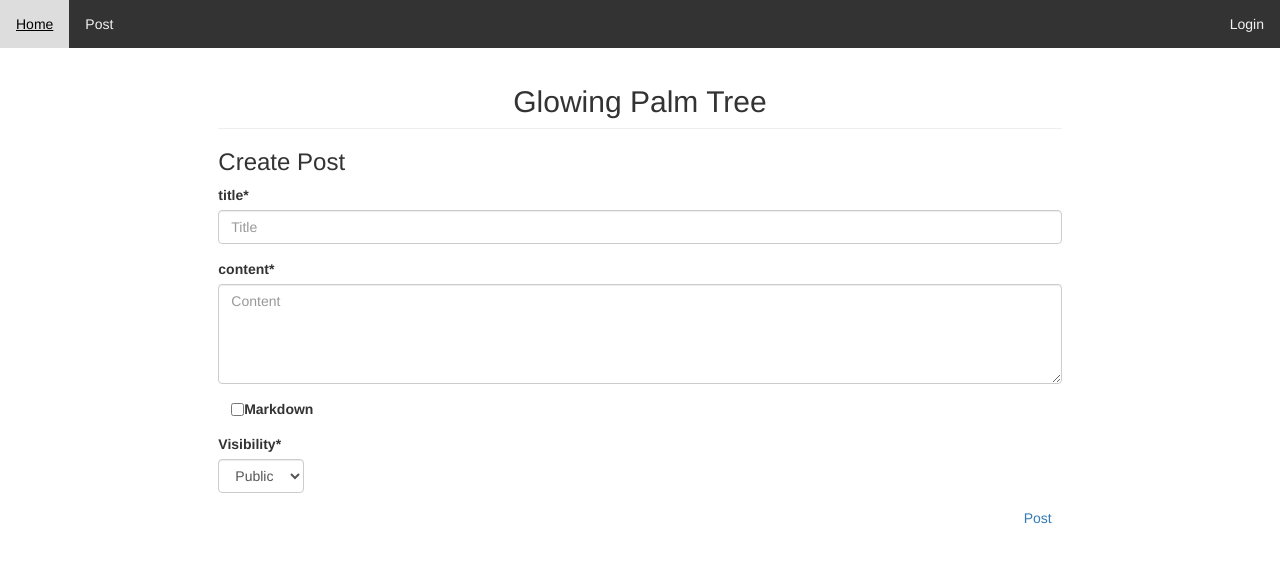
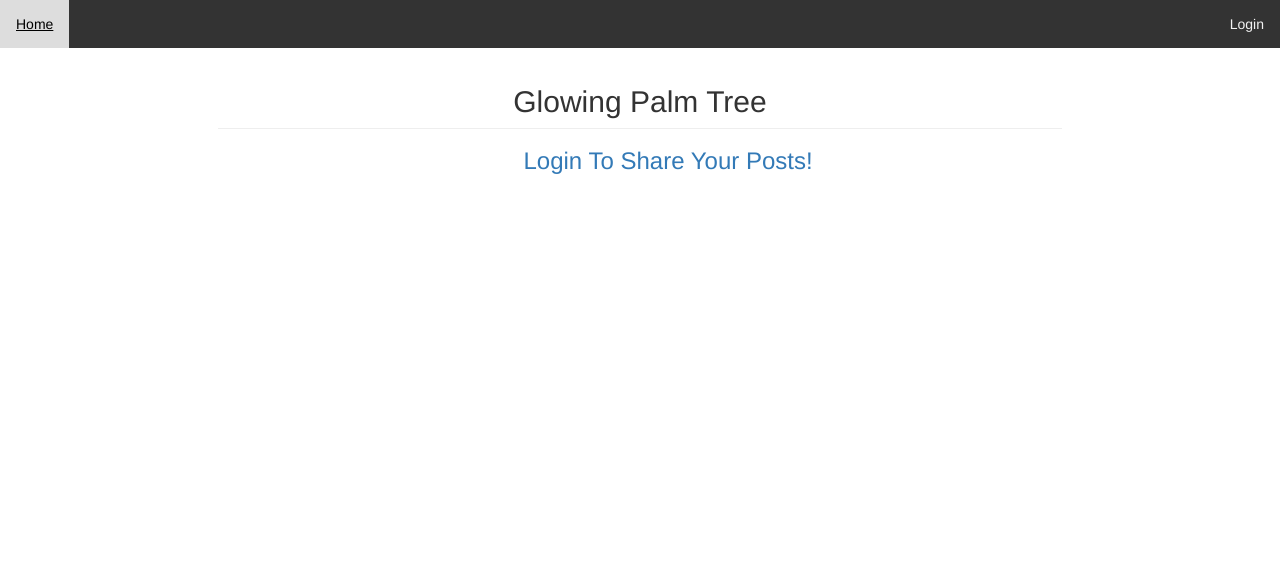
Before and after one commit to CMPUT404F21-Project/glowing-palm-tree, a Django app: page /home/ in a window 1280 px wide. Shown: the top 563 px of the page. Run offline with Django 3.2, Linux system fonts and the light colour scheme; data that the repository does not hold is empty; some libraries are stand-ins or nearby versions.

Commit message:
unlisted added fixed url view achieved like fixed edit enabled

```diff
--- a/mysite/main/forms.py
+++ b/mysite/main/forms.py
@@ -5,12 +5,12 @@ from django.db.models import fields
 from .models import User, Moment
 from crispy_forms.helper import FormHelper
 from crispy_forms.layout import Layout, Fieldset, ButtonHolder, Submit
+import datetime
 
 
 
 
-
-class CreateNewMoment(forms.Form):
+class CreateNewMoment(forms.ModelForm):
 
 
     title = forms.CharField(label="title", max_length=2000,
@@ -23,16 +23,18 @@ class CreateNewMoment(forms.Form):
                                     'class':'form-control',
                                     'placeholder':'Content'
                                 }), required=True)
-    markDown = forms.BooleanField(required=False)
     CHOICES= (
     ('Public','Public'),
     ('Friend','Friend'),
+    ('Unlisted','Unlisted')
     )
     visibility = forms.ChoiceField(widget=forms.Select, choices=CHOICES)
 
     class Meta:
         model = Moment
-        fields = {"title", 'content', 'markdown', 'visibility'}
+        fields = {"title", 'content',  'visibility'}
+
+
 
 
 
--- a/mysite/main/models.py
+++ b/mysite/main/models.py
@@ -22,7 +22,7 @@ class User(AbstractUser):
 class Moment(models.Model):
     type = models.CharField(max_length=2000, null=True)
     title = models.CharField(max_length=2000, null=True)
-    momentId = models.CharField(max_length=2000, null=True)
+    id = models.CharField(max_length=2000, primary_key=True)
     source = models.CharField(max_length=2000, null=True)
     origin = models.CharField(max_length=2000, null=True)
     description = models.CharField(max_length=2000, null=True)
@@ -36,7 +36,7 @@ class Moment(models.Model):
     published = models.DateTimeField(null=True)
     visibility = models.CharField(max_length=2000,null=True)
     unlisted = models.BooleanField(null=True)
-
+    markDown = models.BooleanField(null=True)
     def __str__(self):
         return self.content
 
@@ -62,9 +62,11 @@ class Likes(models.Model):
     type = models.CharField(max_length=2000)
     author = models.JSONField()
     object = models.URLField()
+    userId = models.CharField(max_length=2000)
+    itemId = models.CharField(max_length=2000)
     class Meta:
         constraints = [
-            models.UniqueConstraint(fields= ['summary','object'], name="like constraint")
+            models.UniqueConstraint(fields= ['userId','itemId'], name="like constraint")
         ]
 
 class Liked(models.Model):
--- a/mysite/main/templates/main/base.html
+++ b/mysite/main/templates/main/base.html
@@ -55,8 +55,8 @@
     <body>
         <div class="sidenav">
             <a href="/home">Home</a>
+            {%if user.is_authenticated%}
             <a href="/view">Post</a>
-            {%if user.is_authenticated%}
             <a href="/{{user.id|cut:user.host}}/inbox/" >Inbox</a>
             <a href="/logout/" style="float: right;">Logout</a>
             <a href="/author/{{user.localId}}" style="float: right;">{{user.username}}</a>
--- a/mysite/main/templates/main/home.html
+++ b/mysite/main/templates/main/home.html
@@ -3,7 +3,8 @@
 {% block style %}
 <style>
   a.buttons{
-    float: right;
+    margin-left: 35%;
+    font-size: x-large;
     padding-left: 10px;
     padding-right: 10px;
   }
@@ -25,20 +26,21 @@ Create new post
 {% load crispy_forms_tags %}
 {% load custom_tags %}
 {% block content %}
-<h3>Create Post</h3>
-<form method="post" action="/create/" class="form-group">
-    {% csrf_token %}
-    {{form|crispy}}
-    {%if user.is_authenticated%}
-      <input class="btn-lg" type="submit" value="post" style="float: right;">
-    {%else%}
-      <a class="buttons" href="/login/" class="btn btn-success">Post</a>
-    {%endif%}
 
-</form>
+
+  {% if user.is_authenticated%}
+  <h3>Create Post</h3>
+  <form method="post" action="../{{user.id|cut:user.host}}/posts/{% createuuid postId %}" class="form-group">
+      <input type="hidden" name="_METHOD" value="PUT"/>
+      {% csrf_token %}
+      {{form|crispy}}
+        <input class="btn-lg" type="submit" value="put" style="float: right;">
+  </form>
+  {%else%}
+  <a class="buttons" href="/login/" class="btn btn-success">Login To Share Your Posts!</a>
+  {%endif%}
 <br>
 <br>
-
   {% for pl in moments%}
     <div class="moment" style="margin-top:40pt;">
       <div class="panel panel-default">
@@ -51,9 +53,6 @@ Create new post
         </div>
         <div class="panel-body">{{pl.content}}</div>
       </div>
-      <a class="buttons" href="#" type="Share">Share</a>
-      <a class="buttons" href="#" type="Share">Comment</a>
-      <a class="buttons" href="#" type="Share">Like</a>
     </div>
 
   {% endfor %}
--- a/mysite/main/templates/main/view.html
+++ b/mysite/main/templates/main/view.html
@@ -18,7 +18,7 @@ View
                 Title:{{pl.title}}
             </div>
 
-          <div class="panel-body"><a href="/{{pl.id}}">{{pl.content}}</a></div>
+          <div class="panel-body"><a href="/{{pl.user.id|cut:pl.user.host}}/posts/{{pl.id}}">{{pl.content}}</a></div>
         </div>
         <div class="btn-group btn-group-justified">
             <a href="#" class="btn btn-default " type="Share">Share</a>
--- a/mysite/main/templatetags/custom_tags.py
+++ b/mysite/main/templatetags/custom_tags.py
@@ -1,7 +1,14 @@
 from django import template
+from django.template import Library, Node, TemplateSyntaxError
+from uuid import uuid4
 
 register = template.Library()
 
 def cut(value, arg):
     """Removes all values of arg from the given string"""
     return value.replace(arg, '')
+
+
+@register.simple_tag
+def createuuid(var):
+    return str(uuid4())
--- a/mysite/main/urls.py
+++ b/mysite/main/urls.py
@@ -3,7 +3,7 @@ from django.urls.resolvers import URLPattern
 from . import views
 
 urlpatterns = [
-    path("<int:id>", views.index, name = "index"),
+    path("author/<str:authorId>/posts/<str:postId>", views.userMoment, name = "userMoment"),
     path("home/", views.home, name = "home"),
     path("create/", views.home, name = "create"),
     path("view/", views.view, name="view"),
@@ -15,4 +15,5 @@ urlpatterns = [
     path("friendRequest/<str:selfId>/<str:otherId>", views.friendRequest, name="friendRequest"),
     path("unfollow/<str:otherId>", views.unfollow, name="unfollow"),
     path("author/<str:id>/inbox/", views.inbox, name="inbox"),
+    path("momentEdit/<str:postId>", views.momentEdit, name="MomentEdit"),
 ]
--- a/mysite/main/views.py
+++ b/mysite/main/views.py
@@ -10,44 +10,70 @@ import random
 import json
 from django.db import IntegrityError
 
+
 # Create your views here.
 
 def flat(arg):
     return arg[0]
 
 
-def index(response, id):
-    ls = Moment.objects.get(id=id)
-    if ls in response.user.moment.all():
-        if response.method == "POST" :
-            # print(response.POST)
-            if response.POST.get("newComment"):
-                txt = response.POST.get("new")
-                if len(txt) > 2:
-                    ls.comment_set.create(content=txt, published=datetime.datetime.now(), complete=False)
+def userMoment(response, authorId, postId):
+    ls = Moment.objects.filter(id__exact=postId)
+    print("good")
+    if(not ls.exists()):
+        if response.method == "POST":
+            if(response.POST.get("_METHOD") == "PUT"):
+                if authorId == response.user.localId:
+
+                    form = CreateNewMoment(response.POST)
+
+                    if form.is_valid():
+                        #raise Exception
+                        p = form.save(commit=False)
+                        p.id = postId
+                        p.published = datetime.datetime.now()
+                        p.save()
+                        response.user.moment.add(p)
+                        return render(response, "main/list.html", {"ls":p})
+        else:
+            print("there")
+    else:
+        ls = ls[0]
+        if ls in response.user.moment.all():
+            '''if response.method == "POST":
+                # print(response.POST)
+                if response.POST.get("newComment"):
+                    txt = response.POST.get("new")
+                    if len(txt) > 2:
+                        ls.comment_set.create(content=txt, published=datetime.datetime.now(), complete=False)
+                    else:
+                        print("invalid")'''
+            if response.method == "GET":
+                like = Likes.objects.filter(userId__exact=authorId, itemId=postId)
+                return render(response, "main/list.html", {"ls":ls, 'liked':(like.exists())})
+            elif response.method == "POST":
+                if(response.POST.get("_METHOD") == "Delete"):
+                    ls.delete()
+                    return render(response, "main/userCenter.html", {"user":response.user})
                 else:
-                    print("invalid")
+                    form = CreateNewMoment(response.POST, instance=ls)
+                    if form.is_valid():
+                        #raise Exception
+                        form.save()
+                        return HttpResponseRedirect("/author/%s/posts/%s" %(authorId, postId))
+            elif response.method == "DELETE":
+                ls.delete()
+                return HttpResponseRedirect("/author/%s/posts/%s" %(authorId, postId))
 
-        return render(response, "main/list.html", {"ls":ls})
+
+
+
+
     return render(response, "main/list.html", {"ls":ls})
 
 def home(response):
     moments = Moment.objects.filter(visibility__iexact="Public")
-    if response.method == "POST":
-        form = CreateNewMoment(response.POST)
-        if form.is_valid():
-            #raise Exception
-            n = form.cleaned_data["content"]
-            t = form.cleaned_data["title"]
-            v = form.cleaned_data["visibility"]
-            p = Moment(content=n, title=t,visibility=v,published=datetime.datetime.now())
-            p.save()
-            response.user.moment.add(p)
-            return HttpResponseRedirect("/%i" %p.id)
-        else:
-            print(form.errors)
-    else:
-        form = CreateNewMoment()
+    form = CreateNewMoment()
     return render(response, "main/home.html", {"form":form, "moments":moments})
 
 
@@ -57,7 +83,7 @@ def view(response):
     followerList = Following.objects.filter(following_user__exact=response.user).values_list('user',flat=True)
     followingList = Following.objects.filter(user__exact=response.user).values_list('following_user',flat=True)
     followerList = set(followerList)
-    followingList = set(followerList)
+    followingList = set(followingList)
     friendList = followerList.intersection(followingList)
     #print(friendList)
 
@@ -65,8 +91,8 @@ def view(response):
     friendPost = Moment.objects.filter(user_id__in = friendList, visibility__in = ["Friend"] )
     print(friendPost)
     showList = publicMoments | selfMoments | friendPost
-
-    return render(response, "main/view.html", {"showList":showList})
+    print(showList)
+    return render(response, "main/view.html", {"showList":showList, 'user':response.user})
 
 def userCenter(response, id):
     if(response.user.localId == id):
@@ -149,25 +175,22 @@ def inbox(response, id):
 
     if(response.method == "POST"):
         object = response.POST.get("like")
-        moment = Moment.objects.get(id=int(object))
-        object = response.POST.get("like")
-
-        moment = Moment.objects.get(id=int(object))
-
+        moment = Moment.objects.get(id=object)
         selfName = response.user.username
         summary = "%s likes your Post(title: %s)"%(selfName, moment.title)
         author = moment.user.url
 
-        url = author+'/post/' + object
+        url = author+'/posts/' + object
 
         host = response.build_absolute_uri('/')
         url.replace(host, "")
 
-        print(url)
-        print("hhhhhhh")
-        like = Likes.objects.create(object=url, type="Like", author=moment.user.id, summary=summary)
+        like = Likes.objects.create(object=url, type="Like", author=moment.user.id, summary=summary, userId=response.user.localId
+                                    ,itemId=object)
 
         inbox = Inbox.objects.get(author=moment.user)
+
+
 
         items = inbox.items
 
@@ -177,17 +200,22 @@ def inbox(response, id):
         #print(dict_object)
 
         items.append(dict_object)
-
         items = json.dumps(items)
 
         inbox.items = items
         inbox.save()
         #json_object = json.dumps(dict_object)
         #inbox.items.
-        return HttpResponseRedirect("/%i" %moment.id)
+        return HttpResponseRedirect("/author/%s/posts/%s" %(id, moment.id))
     else:
         inbox = Inbox.objects.get(author=response.user)
         items = inbox.items
         items = json.loads(items)
 
         return render(response, "main/messageBox.html", {"items":items})
+
+
+def momentEdit(response, postId):
+    moment = Moment.objects.get(id=postId)
+    form = CreateNewMoment(instance=moment)
+    return render(response, "main/momentEdit.html", {"form":form, "pl":moment})
```
Also changed, not shown: mysite/main/templates/main/list.html (+7 -4 lines), mysite/main/templates/main/momentEdit.html (added, +38 -0 lines), mysite/main/templates/main/userCenter.html (+15 -3 lines), mysite/main/migrations/0001_initial.py.
